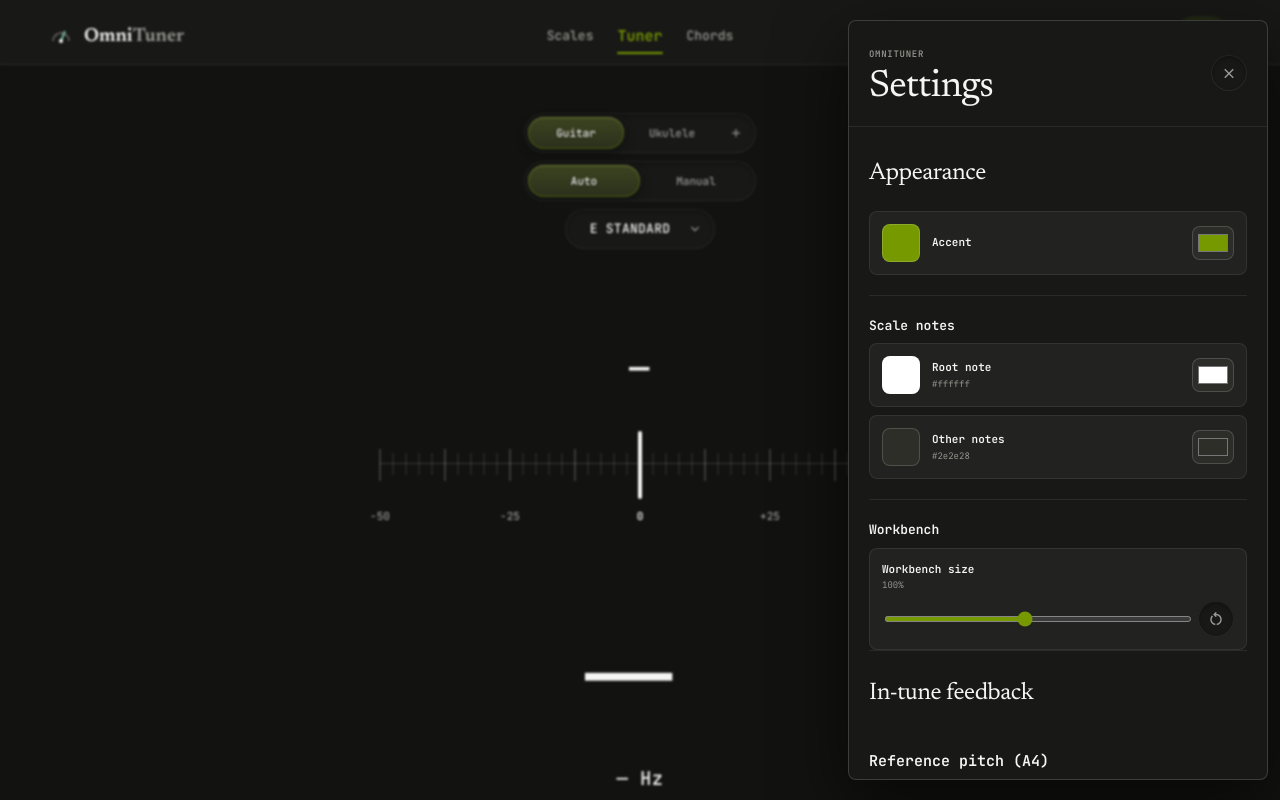
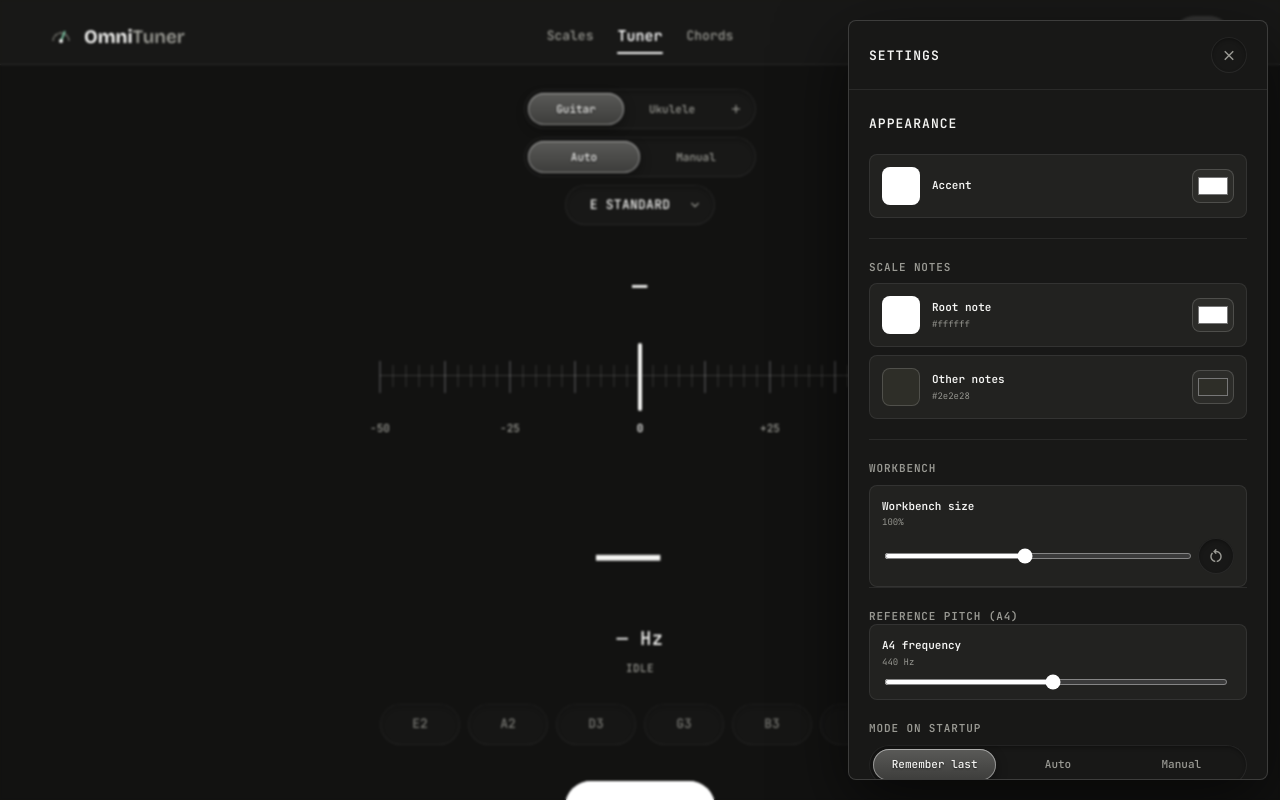
Before and after one commit to sawayaka143/OmniTuner, an Angular app: page /tuner in a window 1280 px wide. Both pictures are taken after a click on the button "settings". Shown: the top 800 px of the page. Built offline with nearby package versions, Linux system fonts and the light colour scheme.

Commit message:
style: update typography and spacing across various components for improved consistency

```diff
--- a/src/app/audio-monitor/audio-monitor.scss
+++ b/src/app/audio-monitor/audio-monitor.scss
@@ -10,8 +10,8 @@
   flex-direction: column;
   align-items: center;
   width: 100%;
-  padding: var(--space-8) var(--space-6) calc(var(--space-7) * 2);
-  gap: var(--space-7);
+  padding: var(--space-6) var(--space-6) var(--space-6);
+  gap: var(--space-5);
   position: relative;
 }
 
@@ -23,8 +23,8 @@
   display: flex;
   flex-direction: column;
   align-items: center;
-  gap: var(--space-5);
-  margin-top: calc(var(--space-7) * 2);
+  gap: var(--space-4);
+  margin-top: var(--space-6);
 }
 
 .meter-area {
@@ -40,9 +40,9 @@
   flex-direction: column;
   align-items: center;
   justify-content: center;
-  height: 68px;
-  min-height: 68px;
-  max-height: 68px;
+  height: 56px;
+  min-height: 56px;
+  max-height: 56px;
   gap: var(--space-1);
   font-family: var(--mono);
   text-transform: uppercase;
@@ -57,11 +57,11 @@
   }
 
   .prompt-text {
-    font-size: clamp(24px, 5.5vw, 34px);
+    font-size: clamp(18px, 4vw, 26px);
     line-height: var(--leading-tight);
     font-weight: var(--fw-semibold);
     letter-spacing: var(--tracking-wide);
-    height: 38px;
+    height: 32px;
     display: flex;
     align-items: center;
     justify-content: center;
--- a/src/app/chord-finder/chord-finder.html
+++ b/src/app/chord-finder/chord-finder.html
@@ -8,7 +8,6 @@
     <header class="workbench-header">
       <div class="finder-title">
         <h2 id="chord-finder-title">Chord finder</h2>
-        <p>progression voicings &amp; tab · custom / re-entrant tunings</p>
       </div>
     </header>
 
--- a/src/app/components/app-shell/app-shell.scss
+++ b/src/app/components/app-shell/app-shell.scss
@@ -29,7 +29,7 @@
   .app-title {
     grid-column: 1;
     justify-self: start;
-    font-family: var(--serif);
+    font-family: var(--brand);
     font-size: var(--text-lg);
     font-weight: var(--fw-semibold);
     letter-spacing: var(--tracking-tight);
--- a/src/app/components/brand/brand.scss
+++ b/src/app/components/brand/brand.scss
@@ -45,7 +45,7 @@
 }
 
 .wordmark {
-  font: var(--fw-bold) var(--text-lg) var(--serif);
+  font: var(--fw-bold) var(--text-lg) var(--brand);
   letter-spacing: var(--tracking-normal);
   color: var(--text);
 }
--- a/src/app/components/instrument-selector/instrument-selector.scss
+++ b/src/app/components/instrument-selector/instrument-selector.scss
@@ -21,7 +21,7 @@
   align-items: center;
   gap: var(--space-2);
   z-index: var(--z-float);
-  padding-top: var(--space-5);
+  padding-top: var(--space-3);
 }
 
 .selectors .seg {
--- a/src/app/components/pitch-display/pitch-display.scss
+++ b/src/app/components/pitch-display/pitch-display.scss
@@ -3,7 +3,7 @@
   --glow-note-strong: 0 0 34px color-mix(in srgb, var(--in-tune-color) 55%, transparent);
   --glow-note-static: 0 0 24px color-mix(in srgb, var(--in-tune-color) 45%, transparent);
 
-  margin-top: var(--space-6);
+  margin-top: var(--space-4);
   display: flex;
   flex-direction: column;
   align-items: center;
@@ -16,7 +16,7 @@
 
   .pitch-note {
     font-family: var(--serif);
-    font-size: clamp(104px, 20vw, 152px);
+    font-size: clamp(64px, 14vw, 112px);
     line-height: var(--leading-tight);
     letter-spacing: var(--tracking-tight);
     font-weight: var(--fw-normal);
@@ -109,11 +109,11 @@
 /* Short viewports: keep the hero note present but give the Start button room. */
 @media (max-height: 700px) {
   .pitch-note {
-    font-size: clamp(88px, 18vw, 132px);
+    font-size: clamp(56px, 12vw, 84px);
     line-height: 1.05;
   }
 
   .pitch-display {
-    margin-top: var(--space-3);
+    margin-top: var(--space-2);
   }
 }
--- a/src/app/components/settings-panel/settings-panel.html
+++ b/src/app/components/settings-panel/settings-panel.html
@@ -8,10 +8,7 @@
 >
   <section class="settings-sheet">
     <header class="settings-header">
-      <div>
-        <span class="settings-kicker">OmniTuner</span>
-        <h2 id="settings-title">Settings</h2>
-      </div>
+      <h2 id="settings-title">Settings</h2>
       <app-icon-button icon="close" label="Close settings" (activate)="requestDismiss()" />
     </header>
 
@@ -100,10 +97,7 @@
         </section>
       </section>
 
-      <section class="tuner-settings" aria-labelledby="tuner-settings-title">
-        <div class="section-heading">
-          <h3 id="tuner-settings-title">In-tune feedback</h3>
-        </div>
+      <section class="tuner-settings" aria-label="Tuner settings">
 
         <section class="reference-pitch" aria-labelledby="reference-pitch-title">
           <h4 id="reference-pitch-title">Reference pitch (A4)</h4>
--- a/src/app/components/settings-panel/settings-panel.scss
+++ b/src/app/components/settings-panel/settings-panel.scss
@@ -34,20 +34,20 @@
 }
 
 .settings-header {
-  min-height: 84px;
+  min-height: 64px;
   display: flex;
   align-items: center;
   justify-content: space-between;
   gap: var(--space-5);
-  padding: var(--space-5) var(--space-5);
+  padding: var(--space-4) var(--space-5);
   border-bottom: 1px solid var(--border-subtle);
 
   h2 {
-    margin-top: var(--space-1);
-    font-family: var(--serif);
-    font-size: var(--text-3xl);
-    font-weight: var(--fw-normal);
-    letter-spacing: var(--tracking-tight);
+    font-family: var(--mono);
+    font-size: var(--text-sm);
+    font-weight: var(--fw-semibold);
+    letter-spacing: var(--tracking-label);
+    text-transform: uppercase;
     line-height: 1;
   }
 }
@@ -78,11 +78,11 @@
   gap: var(--space-4);
 
   h3 {
-    margin-top: var(--space-1);
-    font-family: var(--serif);
-    font-size: var(--text-xl);
-    font-weight: var(--fw-normal);
-    letter-spacing: var(--tracking-tight);
+    font-family: var(--mono);
+    font-size: var(--text-sm);
+    font-weight: var(--fw-semibold);
+    letter-spacing: var(--tracking-label);
+    text-transform: uppercase;
   }
 }
 
@@ -94,8 +94,12 @@
 
   h4 {
     margin: 0;
-    font-size: var(--text-sm);
+    color: var(--text-muted);
+    font-family: var(--mono);
+    font-size: var(--text-xs);
     font-weight: var(--fw-semibold);
+    letter-spacing: var(--tracking-label);
+    text-transform: uppercase;
   }
 }
 
@@ -155,8 +159,12 @@
 
   h4 {
     margin: 0;
-    font-size: var(--text-sm);
+    color: var(--text-muted);
+    font-family: var(--mono);
+    font-size: var(--text-xs);
     font-weight: var(--fw-semibold);
+    letter-spacing: var(--tracking-label);
+    text-transform: uppercase;
   }
 }
 
@@ -195,6 +203,16 @@
   gap: var(--space-5);
   padding-top: var(--space-5);
   border-top: 1px solid var(--border-subtle);
+
+  .reference-pitch h4 {
+    color: var(--text-muted);
+    font-family: var(--mono);
+    font-size: var(--text-xs);
+    font-weight: var(--fw-semibold);
+    letter-spacing: var(--tracking-label);
+    text-transform: uppercase;
+    margin: 0;
+  }
 }
 
 .startup-mode {
@@ -203,8 +221,12 @@
 
   h4 {
     margin: 0;
-    font-size: var(--text-sm);
+    color: var(--text-muted);
+    font-family: var(--mono);
+    font-size: var(--text-xs);
     font-weight: var(--fw-semibold);
+    letter-spacing: var(--tracking-label);
+    text-transform: uppercase;
   }
 
   .seg {
@@ -255,8 +277,12 @@
 
   h4 {
     margin: 0;
-    font-size: var(--text-sm);
+    color: var(--text-muted);
+    font-family: var(--mono);
+    font-size: var(--text-xs);
     font-weight: var(--fw-semibold);
+    letter-spacing: var(--tracking-label);
+    text-transform: uppercase;
   }
 }
 
--- a/src/app/components/string-list/string-list.scss
+++ b/src/app/components/string-list/string-list.scss
@@ -10,7 +10,7 @@
   display: grid;
   grid-template-columns: repeat(auto-fit, minmax(0, 1fr));
   gap: var(--space-2);
-  margin-top: var(--space-4);
+  margin-top: var(--space-2);
 
   .string-btn {
     min-width: 0;
--- a/src/app/data/scale-tuning.constants.ts
+++ b/src/app/data/scale-tuning.constants.ts
@@ -10,7 +10,7 @@
   fretCount: 12,
   labelMode: 'note-names',
   showOutsideScale: false,
-  accent: '#779900',
+  accent: '#ffffff',
   rootNoteColor: '#ffffff',
   noteColor: '#2e2e28',
   workbenchScale: 1,
--- a/src/styles.scss
+++ b/src/styles.scss
@@ -1,5 +1,6 @@
 @import url('https://fonts.googleapis.com/css2?family=JetBrains+Mono:wght@300;400;500;600&family=Newsreader:opsz,wght@6..72,300;6..72,400;6..72,500;6..72,600&display=swap');
 @import url('https://fonts.googleapis.com/css2?family=Material+Symbols+Outlined:wght,FILL@100..700,0..1&display=swap');
+@import url('https://fonts.googleapis.com/css2?family=Bricolage+Grotesque:opsz,wght@12..96,200..800&display=swap');
 
 :root {
   /* --- Core Studio Monochrome Palette --- */
@@ -40,7 +41,7 @@
   /* --- Typography --- */
   --serif: 'Newsreader', Georgia, 'Times New Roman', serif;
   --mono: 'JetBrains Mono', ui-monospace, 'SF Mono', Menlo, monospace;
-  --brand: var(--serif);
+  --brand: 'Bricolage Grotesque', system-ui, sans-serif;
 
   /* --- Type Scale --- */
   --text-4xs: 8px;
```
